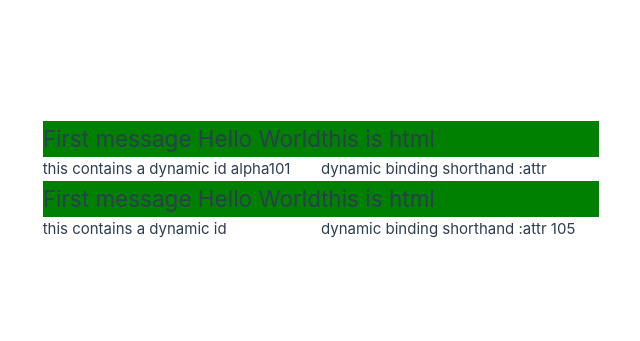
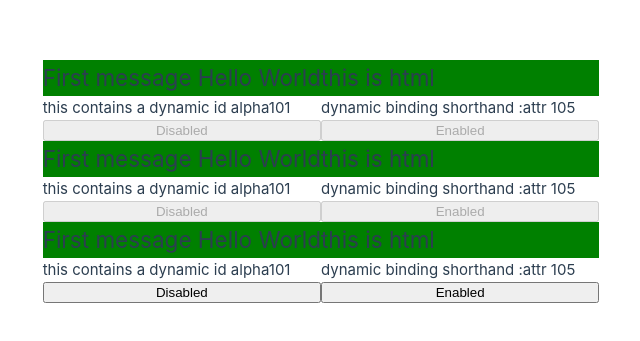
Before and after one commit to rizwanswati/vue, a Vue app: page / in a window 1280 px wide. Shown: the part 219-560 px from the top of the page, without its empty margins (319-959 px from the left). Built offline with nearby package versions, Linux system fonts and the light colour scheme.

Commit message:
disable or enable button binding props

```diff
--- a/src/App.vue
+++ b/src/App.vue
@@ -4,6 +4,7 @@ import Text from "@/components/Text.vue";
 </script>
 
 <template>
-  <Text msg="Hello World" rawhtml="<span style=color:red>" dynamic-i-d="alpha101"></Text>
-  <Text msg="Hello World" rawhtml="<span style=color:red>" data-number="105"></Text>
+  <Text msg="Hello World" rawhtml="<span style=color:red>" dynamic-i-d="alpha101" data-number="105" disability="disabled"></Text>
+  <Text msg="Hello World" rawhtml="<span style=color:red>" dynamic-i-d="alpha101" data-number="105" disability=""></Text>
+  <Text msg="Hello World" rawhtml="<span style=color:red>" dynamic-i-d="alpha101" data-number="105"></Text>
 </template>
--- a/src/components/Text.vue
+++ b/src/components/Text.vue
@@ -18,7 +18,11 @@
     dataNumber:{
       required: true,
       type: String
-  }
+  },
+    disability:{
+      type: Boolean,
+      required: true
+    }
   })
 </script>
 
@@ -34,6 +38,10 @@
 
 <!--  Dynamic binding shorthand-->
   <div :itemid="dataNumber">dynamic binding shorthand :attr {{dataNumber}}</div>
+
+<!--  True or False attributes-->
+  <button :disabled="disability">Disabled</button>
+  <button :disabled="disability">Enabled</button>
 </template>
 
 <style scoped>
```
